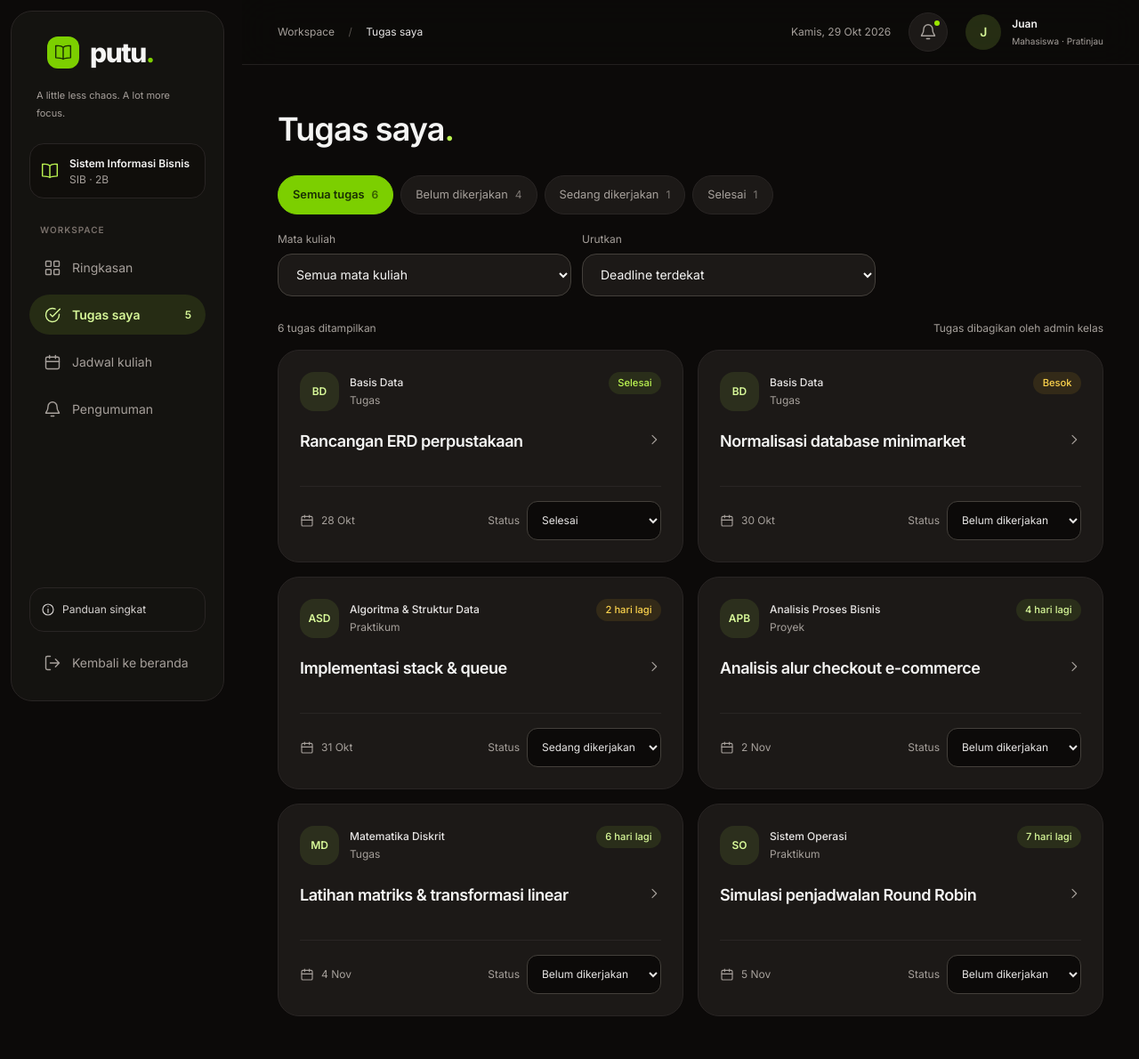
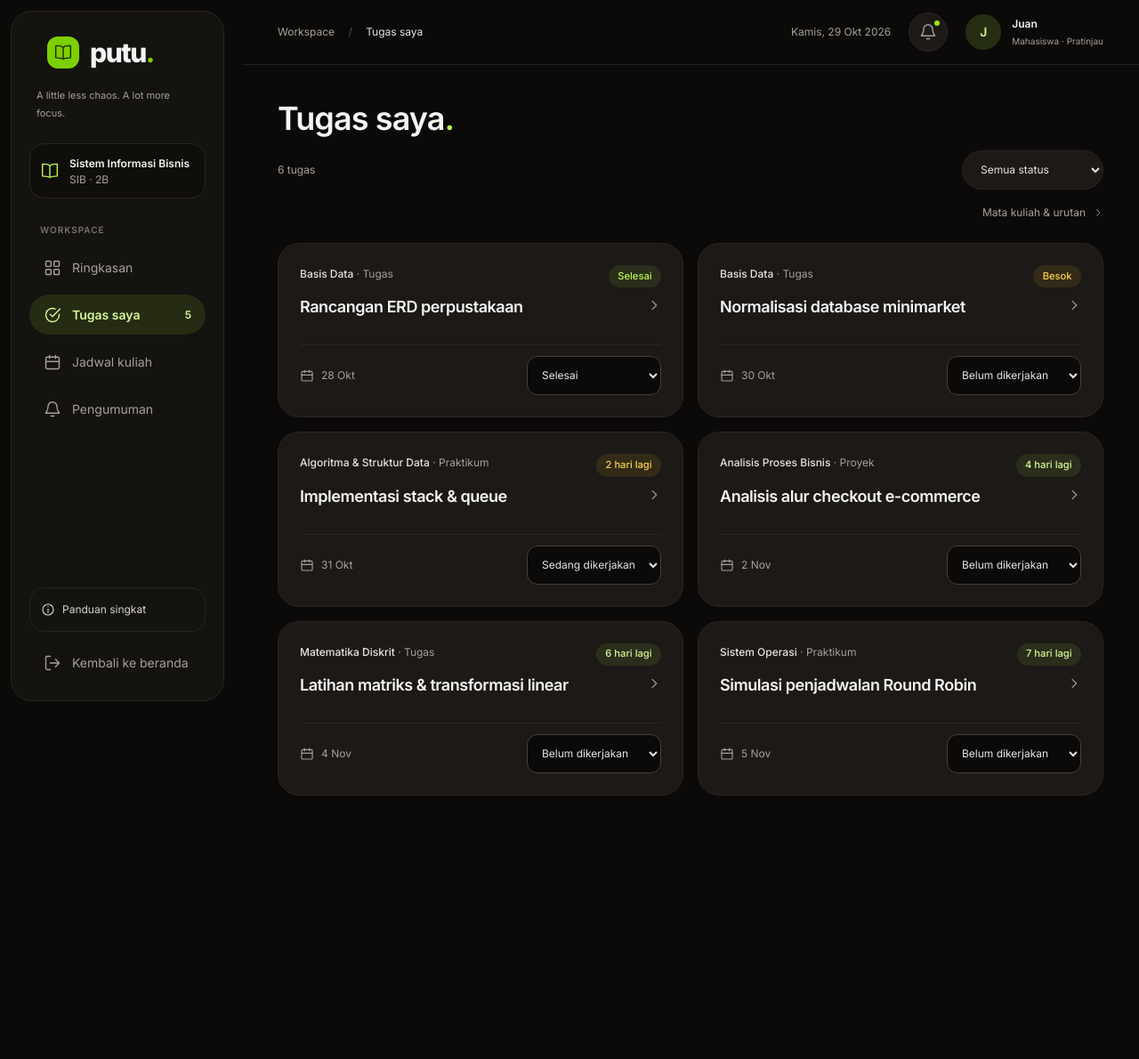
Before and after one commit to jeyyprtf/putu, a PHP site: page /app/pages/tugas.php in a window 1280 px wide. Shown: the whole page at 89% size. After the commit the page ends 894 px from the top, so only its background shows below. Run offline with PHP 8.4, Linux system fonts and the light colour scheme.

Commit message:
feat: simplify task filters and compact task cards

```diff
--- a/app/components/task-card.php
+++ b/app/components/task-card.php
@@ -1,40 +1,33 @@
 <?php $deadlineLabel = deadline_label($task); ?>
-<article class="panel p-5 sm:p-6" data-task-card data-task-id="<?= e($task['id']) ?>" data-course="<?= e($task['course']) ?>" data-title="<?= e($task['title']) ?>" data-deadline="<?= e($task['deadline']) ?>" data-status="<?= e($task['status']) ?>">
+<article class="panel p-4 sm:p-6" data-task-card data-task-id="<?= e($task['id']) ?>" data-course="<?= e($task['course']) ?>" data-title="<?= e($task['title']) ?>" data-deadline="<?= e($task['deadline']) ?>" data-status="<?= e($task['status']) ?>">
     <div class="flex items-start justify-between gap-3">
-        <div class="flex min-w-0 items-center gap-3">
-            <span class="flex size-11 shrink-0 items-center justify-center rounded-2xl bg-lime-300/10 text-xs font-semibold text-lime-200"><?= e($task['code']) ?></span>
-            <div>
-                <p class="text-xs font-medium text-stone-200">
-                    <?= e($task['course']) ?>
-                </p>
-                <p class="mt-1 text-xs text-stone-400">
-                    <?= e($task['type']) ?>
-                </p>
-            </div>
-        </div>
+        <p class="min-w-0 text-xs leading-5 text-stone-400">
+            <span class="font-medium text-stone-200"><?= e($task['course']) ?></span>
+            <span aria-hidden="true"> · </span><?= e($task['type']) ?>
+        </p>
         <span class="tag task-deadline shrink-0" data-deadline-badge data-urgent="<?= in_array($deadlineLabel, ['Hari ini', 'Besok', '2 hari lagi']) ? 'true' : 'false' ?>" data-late="<?= $deadlineLabel === 'Terlambat' ? 'true' : 'false' ?>" data-done="<?= $task['status'] === 'done' ? 'true' : 'false' ?>"><?= e($deadlineLabel) ?></span>
     </div>
-    <details class="mt-5" <?= ($_GET['task'] ?? '') === $task['id'] ? 'open' : '' ?>>
+    <details class="mt-2" <?= ($_GET['task'] ?? '') === $task['id'] ? 'open' : '' ?>>
         <summary class="flex min-h-11 items-start justify-between gap-4">
             <h2 class="text-lg font-semibold leading-7 tracking-tight">
                 <?= e($task['title']) ?>
             </h2>
             <span class="details-arrow mt-1 shrink-0 text-stone-400 transition-transform"><?= icon('chevron', 'size-4') ?></span>
         </summary>
-        <p class="mt-2 text-sm leading-7 text-stone-400">
+        <p class="mt-2 text-sm leading-6 text-stone-400">
             <?= e($task['description']) ?>
         </p>
-        <p class="mt-3 text-xs text-stone-400">
+        <p class="mt-2 text-xs leading-5 text-stone-400">
             Menandai selesai mencatat progres pribadi. Pengumpulan tetap melalui LMS.
         </p>
     </details>
-    <div class="mt-5 flex flex-wrap items-center justify-between gap-4 border-t border-stone-800 pt-4">
+    <div class="mt-3 flex flex-wrap items-center justify-between gap-3 border-t border-stone-800 pt-3">
         <p class="flex items-center gap-2 text-xs text-stone-400">
             <?= icon('calendar', 'size-4') ?><?= e(date_id($task['deadline'])) ?>
         </p>
         <div class="flex items-center gap-2">
-            <label for="status-<?= e($task['id']) ?>" class="text-xs text-stone-400">
-                Status
+            <label for="status-<?= e($task['id']) ?>" class="sr-only">
+                Status tugas <?= e($task['title']) ?>
             </label>
             <select id="status-<?= e($task['id']) ?>" data-task-status class="min-h-11 max-w-full rounded-xl border border-stone-700 bg-stone-950 px-3 py-2 text-xs text-stone-200">
                 <option value="todo" <?= $task['status'] === 'todo' ? 'selected' : '' ?>>
--- a/app/pages/tugas.php
+++ b/app/pages/tugas.php
@@ -16,27 +16,30 @@ require_once __DIR__ . '/../bootstrap.php';
         <div class="lg:ml-68">
             <?php require __DIR__ . '/../components/navbar.php'; ?>
             <main id="konten" class="workspace-content mx-auto max-w-7xl px-5 py-8 pt-4 sm:px-8 sm:pt-8 lg:px-10 lg:py-10 lg:pt-10">
-                <section class="mb-8">
-                    <h1 class="mt-1 text-3xl font-semibold tracking-tight sm:mt-3 sm:text-4xl">
+                <section class="mb-4">
+                    <h1 class="mt-1 text-3xl font-semibold tracking-tight sm:mt-0 sm:text-4xl">
                         Tugas saya<span class="text-lime-300">.</span>
                     </h1>
                 </section>
-                <section aria-label="Filter tugas" class="space-y-3 sm:space-y-5">
-                    <div class="flex flex-wrap gap-2" role="group" aria-label="Status tugas">
-                        <button type="button" class="filter-tab" data-status-filter="all" aria-pressed="true">
-                            Semua tugas<span data-count="all" class="text-xs opacity-70"><?= $taskCounts['all'] ?></span>
-                        </button>
-                        <button type="button" class="filter-tab" data-status-filter="todo" aria-pressed="false">
-                            Belum dikerjakan<span data-count="todo" class="text-xs opacity-70"><?= $taskCounts['todo'] ?></span>
-                        </button>
-                        <button type="button" class="filter-tab" data-status-filter="doing" aria-pressed="false">
-                            Sedang dikerjakan<span data-count="doing" class="text-xs opacity-70"><?= $taskCounts['doing'] ?></span>
-                        </button>
-                        <button type="button" class="filter-tab" data-status-filter="done" aria-pressed="false">
-                            Selesai<span data-count="done" class="text-xs opacity-70"><?= $taskCounts['done'] ?></span>
-                        </button>
+                <div class="mb-1 flex items-center justify-between gap-3">
+                    <p id="task-result" role="status" aria-live="polite" class="min-w-0 text-xs text-stone-400">
+                        <?= $taskCounts['all'] ?> tugas
+                    </p>
+                    <div>
+                        <label for="status-filter" class="sr-only">Filter status tugas</label>
+                        <select id="status-filter" class="min-h-11 max-w-full rounded-full border border-stone-800 bg-stone-900 px-4 text-xs text-stone-200">
+                            <option value="all">Semua status</option>
+                            <option value="todo">Belum dikerjakan</option>
+                            <option value="doing">Sedang dikerjakan</option>
+                            <option value="done">Selesai</option>
+                        </select>
                     </div>
-                    <div class="grid gap-3 sm:grid-cols-2 lg:max-w-2xl">
+                </div>
+                <details data-task-filters class="mb-3">
+                    <summary class="ml-auto flex min-h-11 w-fit items-center gap-2 text-xs text-stone-400 hover:text-lime-200">
+                        Mata kuliah & urutan<span class="details-arrow transition-transform"><?= icon('chevron', 'size-3') ?></span>
+                    </summary>
+                    <div class="mt-2 grid gap-3 sm:grid-cols-2 lg:max-w-2xl">
                         <div>
                             <label for="course-filter" class="mb-2 block text-xs text-stone-400">
                                 Mata kuliah
@@ -69,21 +72,13 @@ require_once __DIR__ . '/../bootstrap.php';
                             </select>
                         </div>
                     </div>
-                </section>
-                <div class="mt-3 mb-3 flex flex-wrap items-center justify-between gap-3 text-xs text-stone-400 sm:mt-7 sm:mb-4">
-                    <p id="task-result" role="status" aria-live="polite">
-                        <?= $taskCounts['all'] ?> tugas ditampilkan
-                    </p>
-                    <p>
-                        Tugas dibagikan oleh admin kelas
-                    </p>
-                </div>
-                <section id="task-list" aria-label="Daftar tugas" class="grid items-start gap-5 sm:gap-4 xl:grid-cols-2">
+                </details>
+                <section id="task-list" aria-label="Daftar tugas" class="grid items-start gap-3 sm:gap-4 xl:grid-cols-2">
                     <?php foreach ($tasks as $task): ?>
                         <?php require __DIR__ . '/../components/task-card.php'; ?>
                     <?php endforeach; ?>
                 </section>
-                <div id="tasks-empty" hidden class="panel px-6 py-14 text-center">
+                <div id="tasks-empty" hidden class="panel px-4 py-8 text-center sm:px-6 sm:py-14">
                     <span class="mx-auto flex size-12 items-center justify-center rounded-2xl bg-lime-300/10 text-lime-300"><?= icon('tasks') ?></span>
                     <h2 class="mt-4 text-lg font-semibold">
                         Belum ada tugas di sini.
@@ -95,7 +90,7 @@ require_once __DIR__ . '/../bootstrap.php';
                         Reset filter
                     </button>
                 </div>
-                <p id="task-feedback" role="status" aria-live="polite" class="mt-4 text-xs leading-6 text-lime-200">
+                <p id="task-feedback" role="status" aria-live="polite" class="mt-3 text-xs leading-6 text-lime-200">
                 </p>
                 <noscript>
                     <p class="mt-5 text-sm text-amber-200">
```
Also changed, not shown: tests/frontend.mjs (+10 -3 lines), public/assets/js/app.js.
